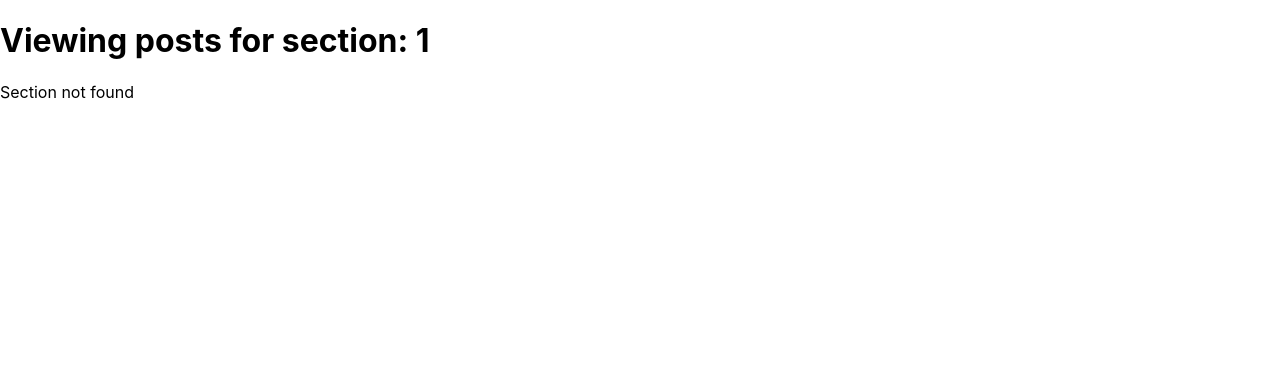
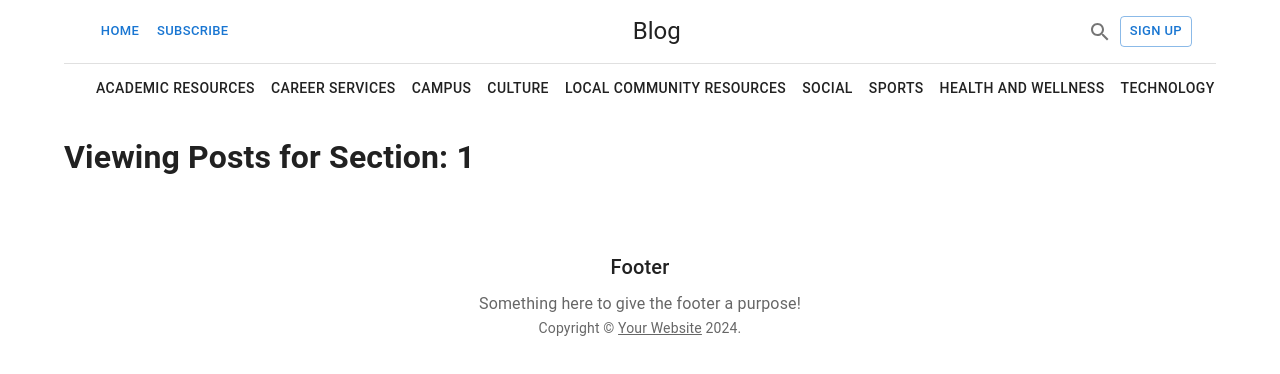
Before and after one commit to SaiReshma09/BloggingPlatform, a React (Create React App) app: page /view-post-grid/1 in a window 1280 px wide. Before the commit this address had no page. Shown: the top 374 px of the page. Built offline with nearby package versions, Linux system fonts and the light colour scheme.

Commit message:
ViewPostPage added

```diff
--- a/src/components/Header.js
+++ b/src/components/Header.js
@@ -1,5 +1,6 @@
-import * as React from 'react';
+import React from 'react';
 import PropTypes from 'prop-types';
+import { useNavigate } from 'react-router-dom'; // Import useNavigate
 import Toolbar from '@mui/material/Toolbar';
 import Button from '@mui/material/Button';
 import IconButton from '@mui/material/IconButton';
@@ -8,6 +9,7 @@ import Typography from '@mui/material/Typography';
 
 function Header(props) {
   const { sections, title } = props;
+  const navigate = useNavigate(); // Hook for navigation
 
   // Custom onClick handler to prevent default and use passed onClick
   const handleSectionClick = (event, onClick) => {
@@ -17,9 +19,15 @@ function Header(props) {
     }
   };
 
+  // Add this function for Home button navigation
+  const navigateHome = () => {
+    navigate('/');
+  };
+
   return (
     <React.Fragment>
       <Toolbar sx={{ borderBottom: 1, borderColor: 'divider' }}>
+        <Button size="small" onClick={navigateHome}>Home</Button> {/* Home button added here */}
         <Button size="small">Subscribe</Button>
         <Typography
           component="h2"
@@ -44,7 +52,6 @@ function Header(props) {
         sx={{ justifyContent: 'space-between', overflowX: 'auto' }}
       >
         {sections.map((section) => (
-          // Updated to use button instead of Link for handling onClick
           <Button
             key={section.title}
             onClick={(event) => handleSectionClick(event, section.onClick)}
@@ -62,8 +69,8 @@ Header.propTypes = {
   sections: PropTypes.arrayOf(
     PropTypes.shape({
       title: PropTypes.string.isRequired,
-      url: PropTypes.string, // url is no longer required
-      onClick: PropTypes.func, // onClick function
+      url: PropTypes.string,
+      onClick: PropTypes.func,
     }),
   ).isRequired,
   title: PropTypes.string.isRequired,
--- a/src/components/ViewPostGrid.js
+++ b/src/components/ViewPostGrid.js
@@ -1,28 +1,64 @@
 import React from 'react';
-import { useParams } from 'react-router-dom';
+import { useParams, useNavigate } from 'react-router-dom';
+import Header from './Header'; // Make sure this path matches where your Header component is located
+import CssBaseline from '@mui/material/CssBaseline';
+import Container from '@mui/material/Container';
+import { Button } from '@mui/material'; // Import Button for the Home button
+import { createTheme, ThemeProvider } from '@mui/material/styles';
+import Footer from './Footer';
+
+const sections = [
+  { title: 'Academic Resources', id: 'academic-resources' },
+  { title: 'Career Services', id: 'career-services' },
+  { title: 'Campus', id: 'campus' },
+  { title: 'Culture', id: 'culture' },
+  { title: 'Local Community Resources', id: 'local-community-resources' },
+  { title: 'Social', id: 'social' },
+  { title: 'Sports', id: 'sports' },
+  { title: 'Health and Wellness', id: 'health-and-wellness' },
+  { title: 'Technology', id: 'technology' },
+  { title: 'Travel', id: 'travel' },
+  { title: 'Alumni', id: 'alumni' },
+];
+
+const defaultTheme = createTheme();
 
 const ViewPostGrid = () => {
   const { sectionId } = useParams();
+  const navigate = useNavigate();
 
-  // Example content selection based on sectionId
-  // Extend this logic based on your application's needs
-  const getContentForSection = (id) => {
-    switch (id) {
-      case 'academic-resources':
-        return <p>Content for Academic Resources</p>;
-      case 'career-services':
-        return <p>Content for Career Services</p>;
-      // Add more cases for other sections
-      default:
-        return <p>Section not found</p>;
-    }
+  const handleSectionClick = (id) => {
+    navigate(`/view-post-grid/${id}`);
+  };
+
+  const navigateHome = () => {
+    navigate('/'); // Navigate to home route
   };
 
   return (
-    <div>
-      <h1>Viewing posts for section: {sectionId}</h1>
-      {getContentForSection(sectionId)}
-    </div>
+    <ThemeProvider theme={defaultTheme}>
+      <CssBaseline />
+      <Container maxWidth="lg">
+        <Header
+          title="Blog"
+          sections={sections.map((section) => ({
+            ...section,
+            onClick: () => handleSectionClick(section.id),
+          }))}
+          // Assuming Header can accept additional components or JSX
+          extra={
+            <Button color="inherit" onClick={navigateHome}>Home</Button>
+          }
+        />
+        <main>
+          <h1>Viewing Posts for Section: {sectionId}</h1>
+        </main>
+      </Container>
+      <Footer
+        title="Footer"
+        description="Something here to give the footer a purpose!"
+      />
+    </ThemeProvider>
   );
 };
 
```
